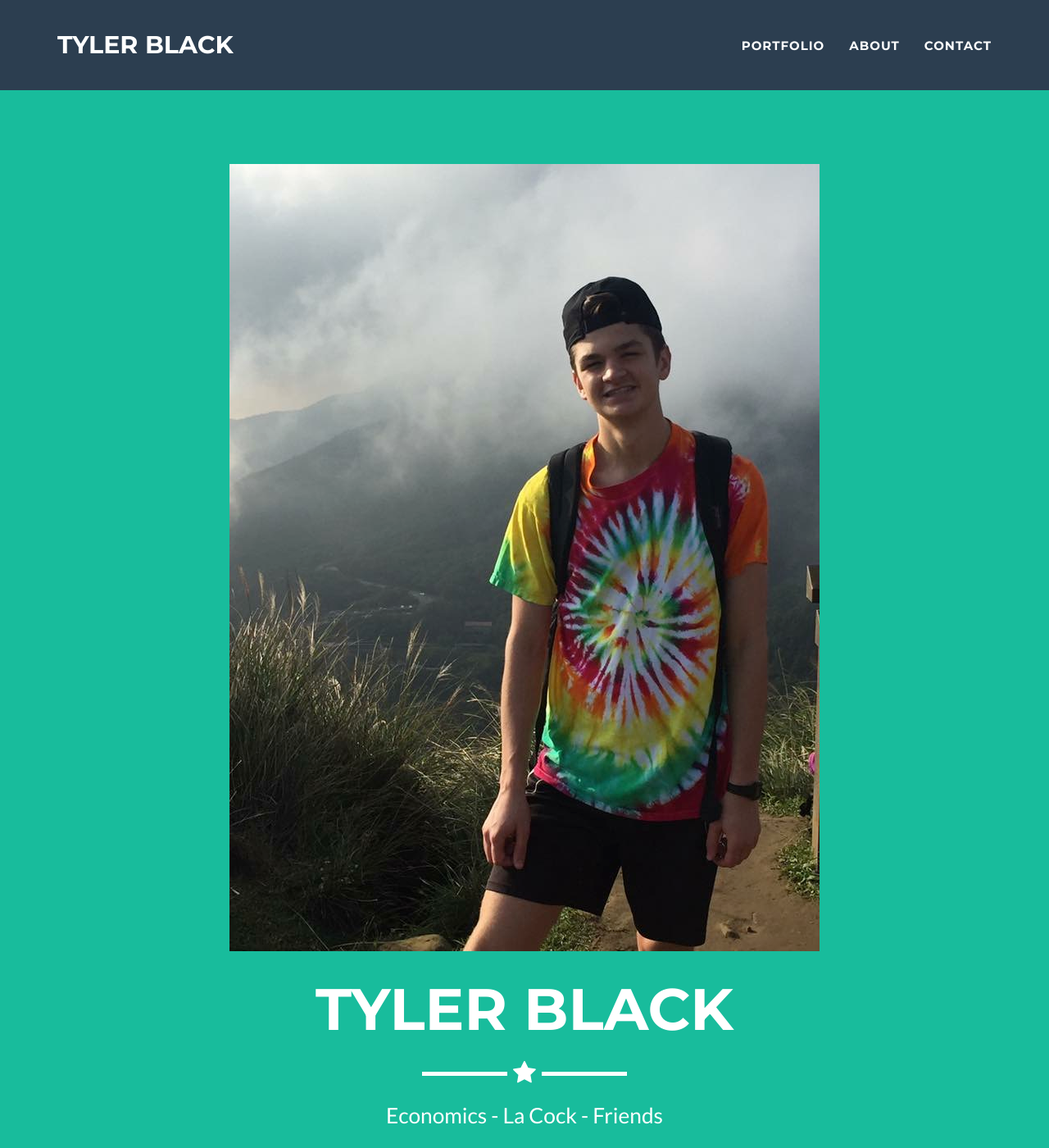
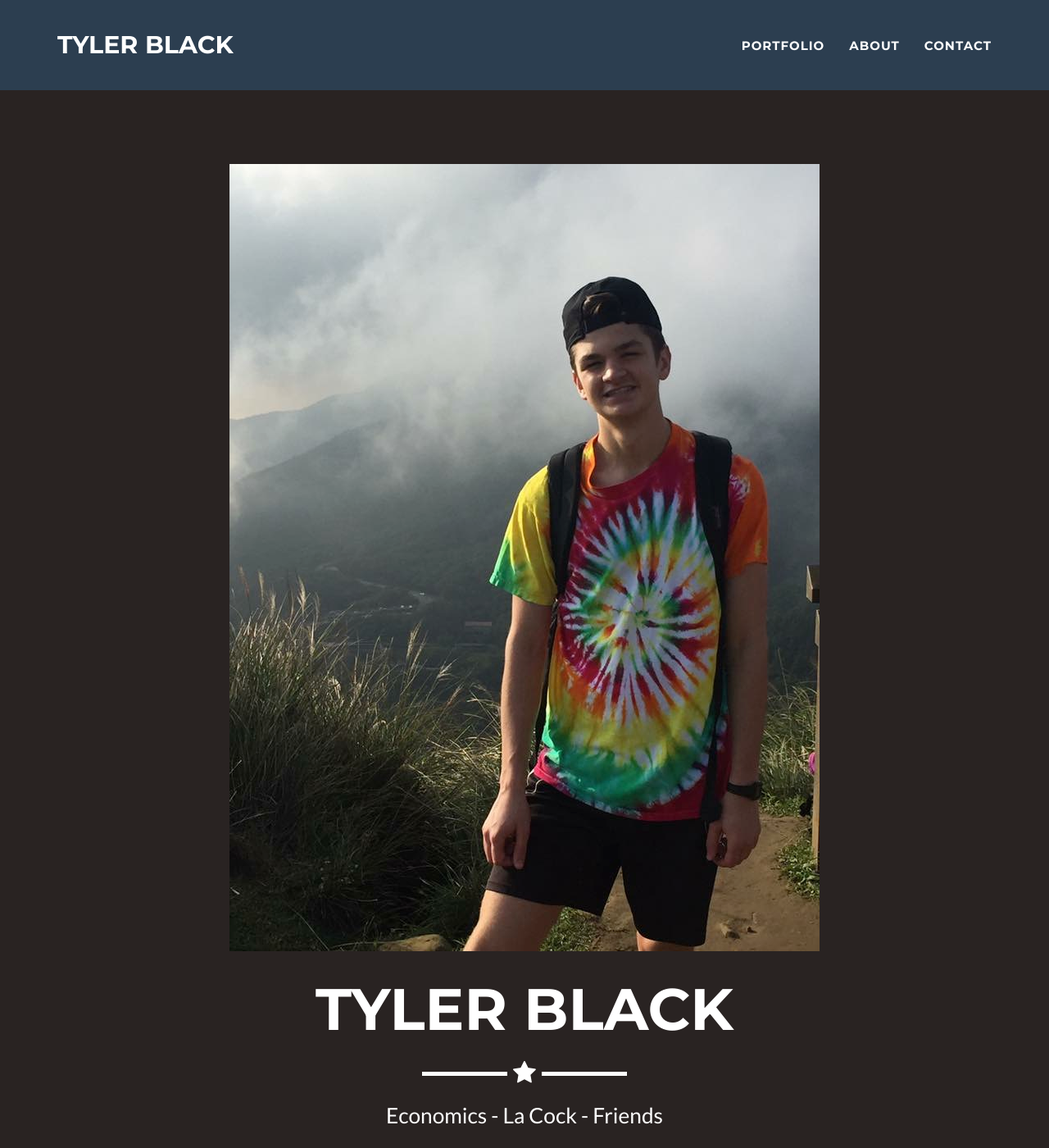
Before and after one commit to blacktq/blacktq.github.io, a Jekyll site: the page built from index.html, in a window 1280 px wide and 1400 px high. Shown: the whole window at 82% size. Built offline with Jekyll 4.4.1, drawn with Linux system fonts in a browser that asks for light colours.

Commit message:
Update _config.yml

```diff
--- a/_config.yml
+++ b/_config.yml
@@ -25,7 +25,7 @@ disqus_shortname: myshortname
 
 # Color settings (hex-codes without the leading hash-tag)
 color:
-  primary: 18bc9c #80B3FF
+  primary: 292322 #80B3FF
   primary-rgb: "24,288,156" #"128,179,255"
   secondary: 2c3e50 #FD6E8A
   secondary-dark: 233140 #A2122F
```
